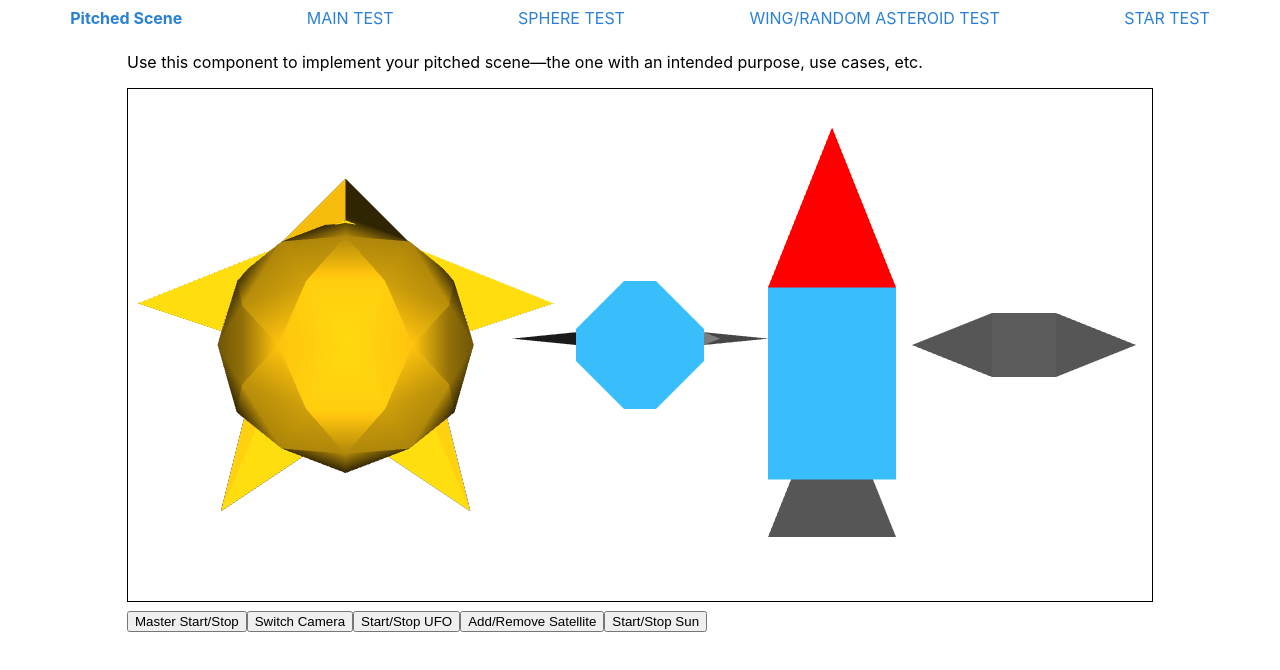
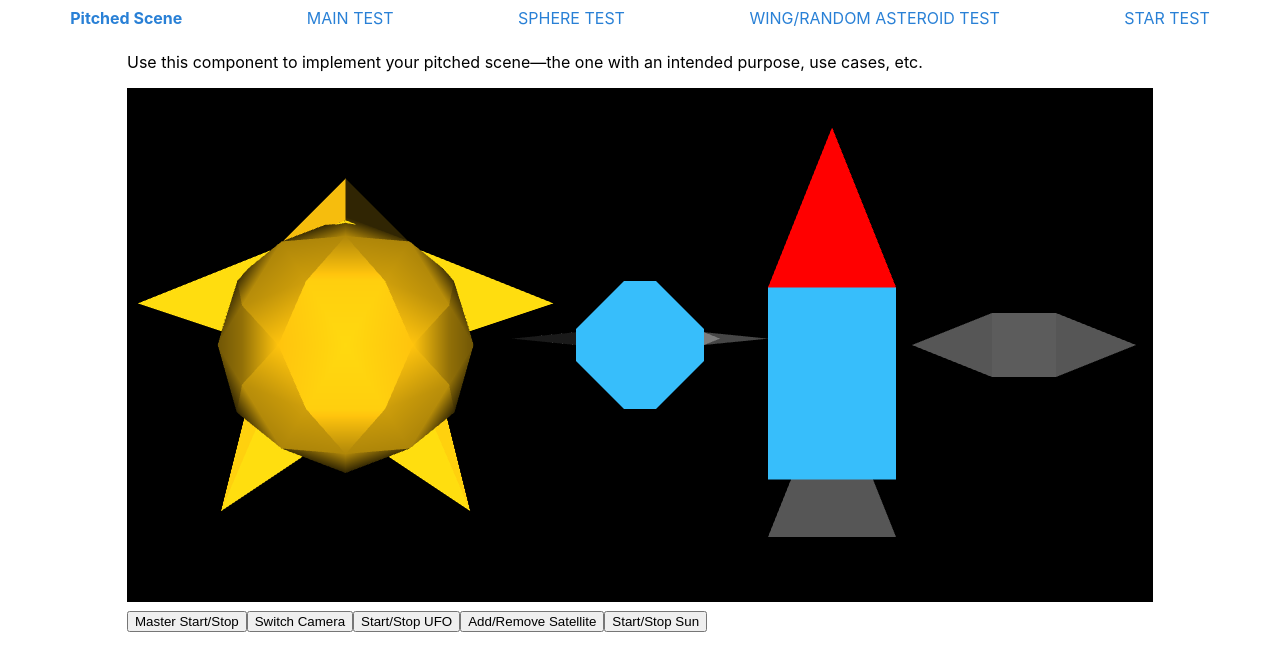
Before and after one commit to nndpznn/fiddleverseLibrary3D, a React (Create React App) app: page /pitched in a window 1280 px wide. Shown: the top 670 px of the page. Built offline with nearby package versions, Linux system fonts and the light colour scheme.

Commit message:
made background black like space

```diff
--- a/src/testPages/PitchedScene.js
+++ b/src/testPages/PitchedScene.js
@@ -145,24 +145,22 @@ const PitchedScene = props => {
     //for the sun
     sphereTest.add(starTest)
 
-    const toptest = new pyramidShape (gl, redColor)
+    const toptest = new pyramidShape(gl, redColor)
     toptest.wireframe = false
     toptest.smooth = false
 
-    const engine = new pyramidShape (gl, grayColor)
+    const engine = new pyramidShape(gl, grayColor)
     engine.wireframe = false
     engine.smooth = false
 
     const topposition = toptest.setInstanceTransformation(setTop)
     const engineposition = engine.setInstanceTransformation(setEngine)
 
-
     //for the rocket ship
     rectangleTest.add(toptest)
     rectangleTest.add(engine)
 
     rectangleTest.setInstanceTransformation(new TranslationMatrix(1.5, 1, 0)) //this is for me to see the whole ship so i can build it properly. We can remove once done if needed
-
 
     // Pass the vertices to WebGL.
     fiddleverse.add(satelliteBody)
@@ -333,7 +331,7 @@ const PitchedScene = props => {
     <article>
       <p>Use this component to implement your pitched scene—the one with an intended purpose, use cases, etc.</p>
 
-      <canvas width={CANVAS_WIDTH} height={CANVAS_HEIGHT} ref={canvasRef}>
+      <canvas width={CANVAS_WIDTH} height={CANVAS_HEIGHT} ref={canvasRef} style={{ backgroundColor: 'black' }}>
         Your favorite update-your-browser message here.
       </canvas>
 
```
